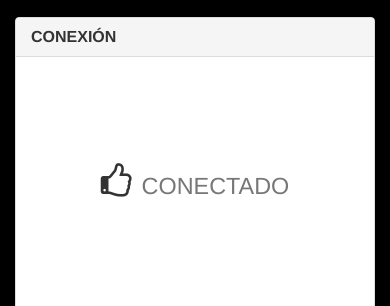
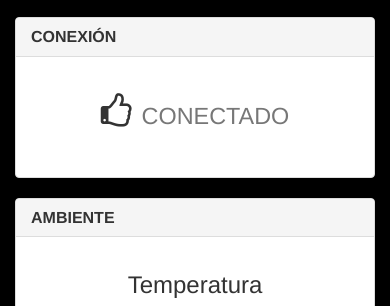
Before and after one commit to racifuina/barrilet-io, a website: page web-server/views/dashboard.html in a window 390 px wide. Shown: the part 53-359 px from the top of the page. Drawn offline with Linux system fonts and the light colour scheme; files that its build step writes are made by us from their sources; no server answers; files whose address does not match are found by name.

Commit message:
responsiveness

```diff
--- a/web-server/public/css/styles.css
+++ b/web-server/public/css/styles.css
@@ -5,7 +5,7 @@
 
 body {
     padding-top: 70px;
-    padding-bottom: 170px;
+    /*    padding-bottom: 170px;*/
 }
 
 .background {
@@ -20,6 +20,10 @@ body {
     min-height: 120px;
 }
 
+#panel-conexion {
+    height: 300px;
+}
+
 .round-bar {
     margin: auto;
     width: 200px;
@@ -29,6 +33,19 @@ body {
 .progressbar-text {
     font-size: 34px;
 }
+
 .vcentered {
-   padding: 70px 30px;
+    padding: 70px 30px;
 }
+
+@media screen and (max-width: 765px) {
+    #panel-conexion {
+        height: 120px;
+    }
+    .vcentered {
+        padding: 0px 30px;
+    }
+    #bottom-navbar {
+        display: none;
+    }
+}
--- a/web-server/views/dashboard.html
+++ b/web-server/views/dashboard.html
@@ -47,7 +47,7 @@
                     <div class="panel-heading">
                         <h3 class="panel-title"><strong>CONEXIÓN</strong></h3>
                     </div>
-                    <div class="panel-body top-panel-body text-center">
+                    <div class="panel-body text-center" id="panel-conexion">
                         <h1 class="vcentered"><i class="fa fa-thumbs-o-up "></i> <small>CONECTADO</small></h1>
                     </div>
                 </div>
@@ -118,7 +118,7 @@
         </div>
     </div>
 
-    <nav class="navbar navbar-default navbar-fixed-bottom">
+    <nav class="navbar navbar-default navbar-fixed-bottom" id="bottom-navbar">
         <div class="container">
             <div class="navbar-header">
                 <p class="navbar-text">Creado por Rigoberto Acifuina para el Ardulete Challenge Xela 2016</p>
```
